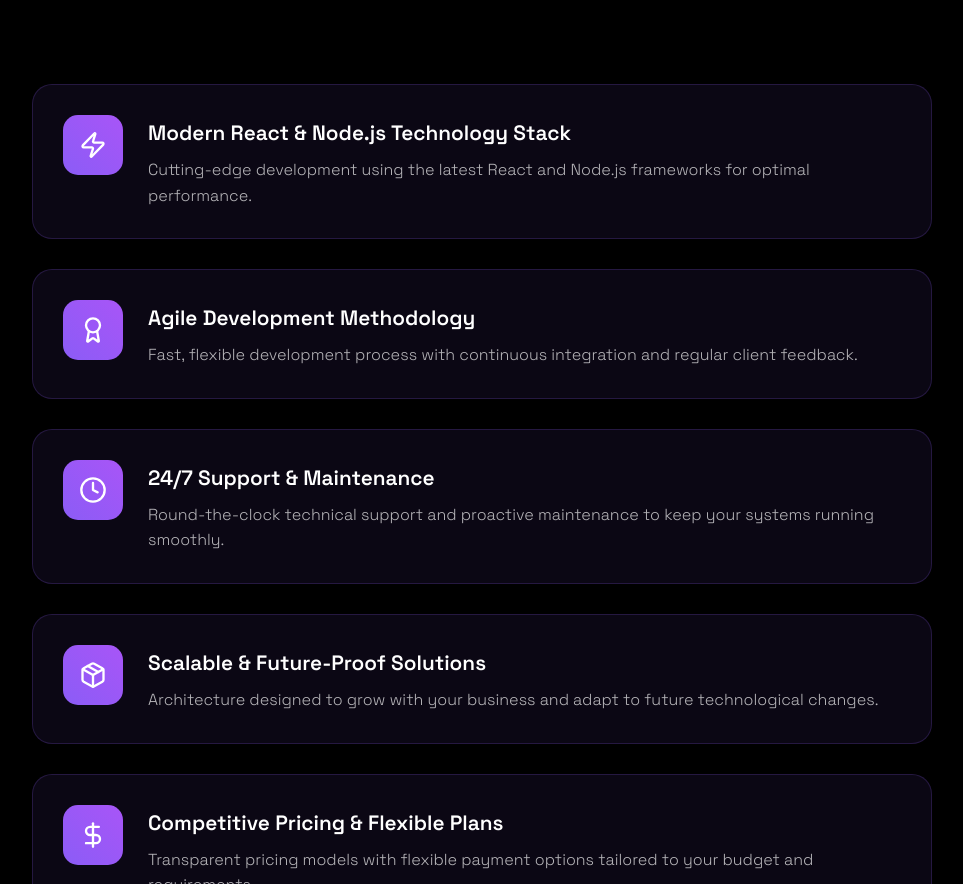
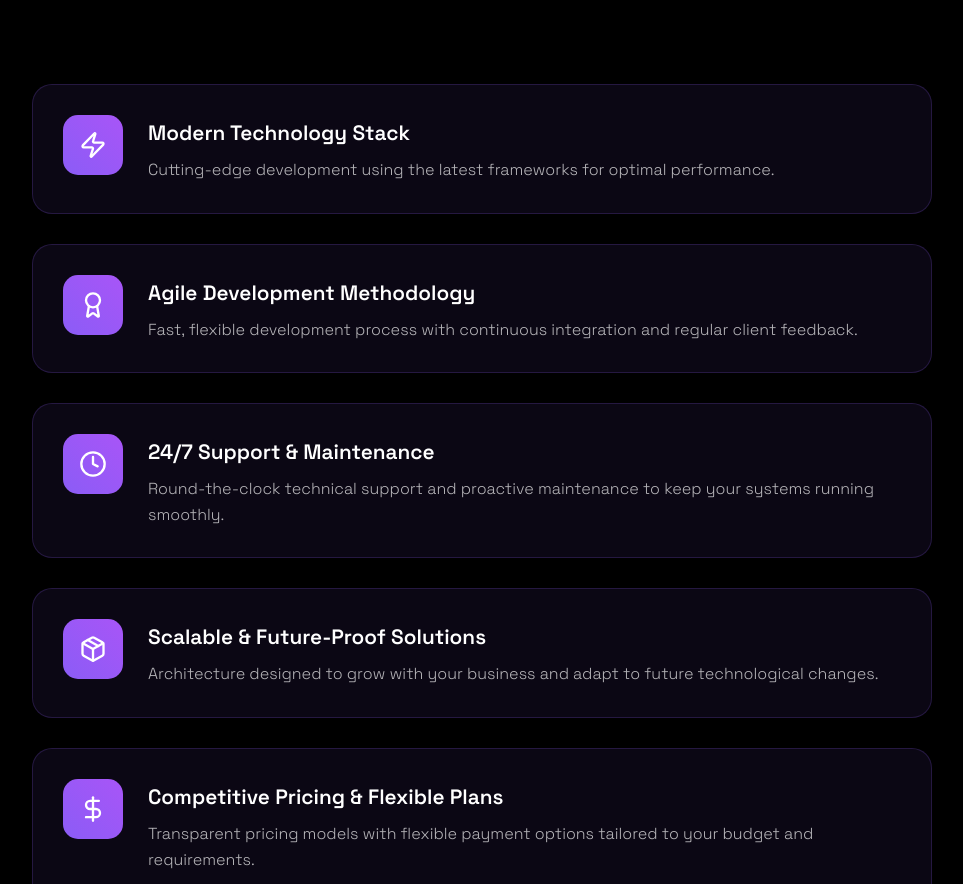
Before and after one commit to Aadil-Raja/PrismifyCore, a React (Vite) app in the folder prismify-ui/: page / in a window 1280 px wide. Shown: the part 1745-2629 px from the top of the page, without its empty margins (158-1121 px from the left). Built offline with nearby package versions, Linux system fonts and the light colour scheme.

Commit message:
minor update

```diff
--- a/prismify-ui/src/components/WhyChooseUs/WhyChooseUs.jsx
+++ b/prismify-ui/src/components/WhyChooseUs/WhyChooseUs.jsx
@@ -49,8 +49,8 @@ const WhyChooseUs = () => {
 const features = [
   {
     icon: <Zap className="w-6 h-6" />,
-    title: "Modern React & Node.js Technology Stack",
-    description: "Cutting-edge development using the latest React and Node.js frameworks for optimal performance."
+    title: "Modern Technology Stack",
+    description: "Cutting-edge development using the latest frameworks for optimal performance."
   },
   {
     icon: <Award className="w-6 h-6" />,
```
